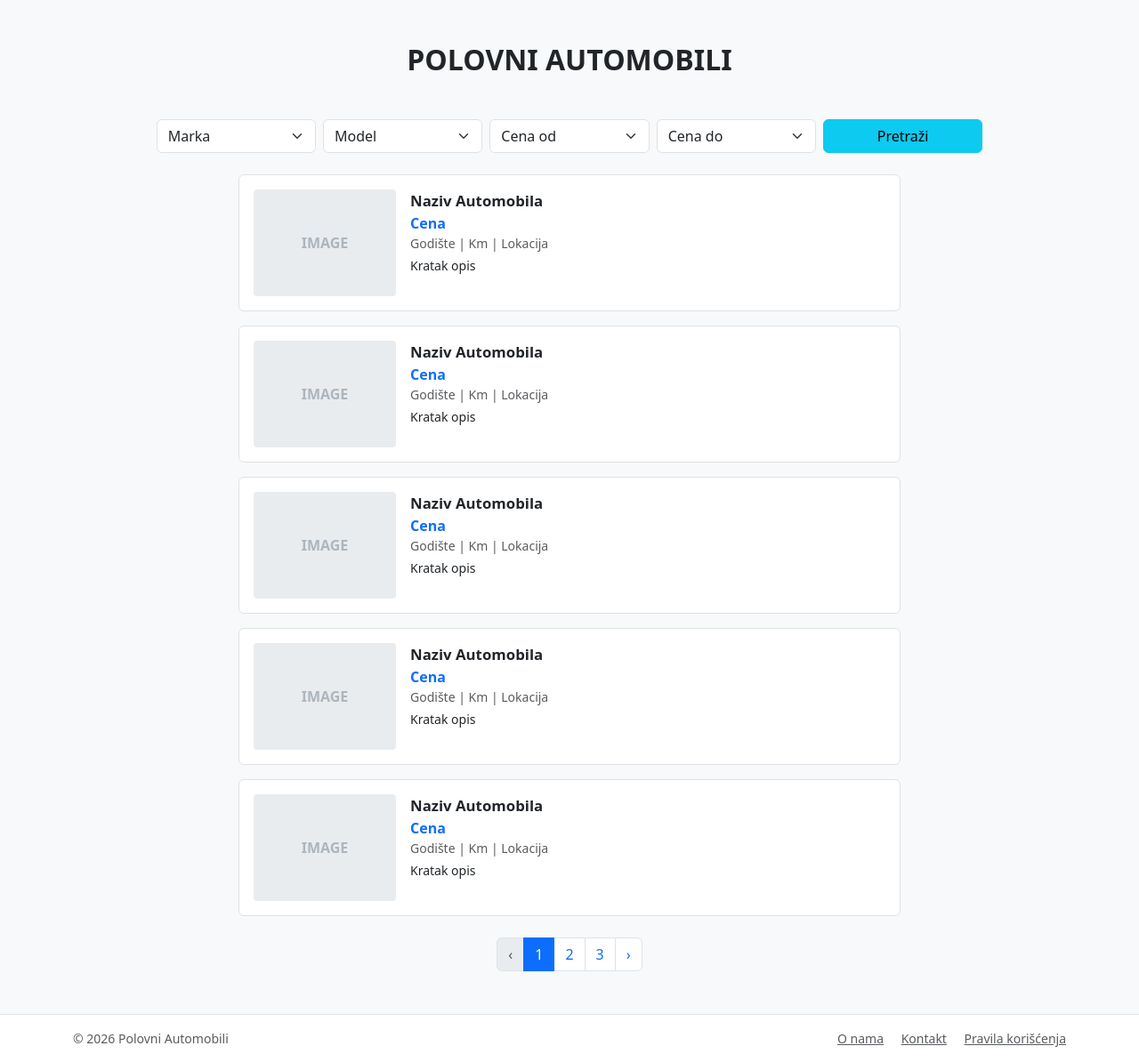
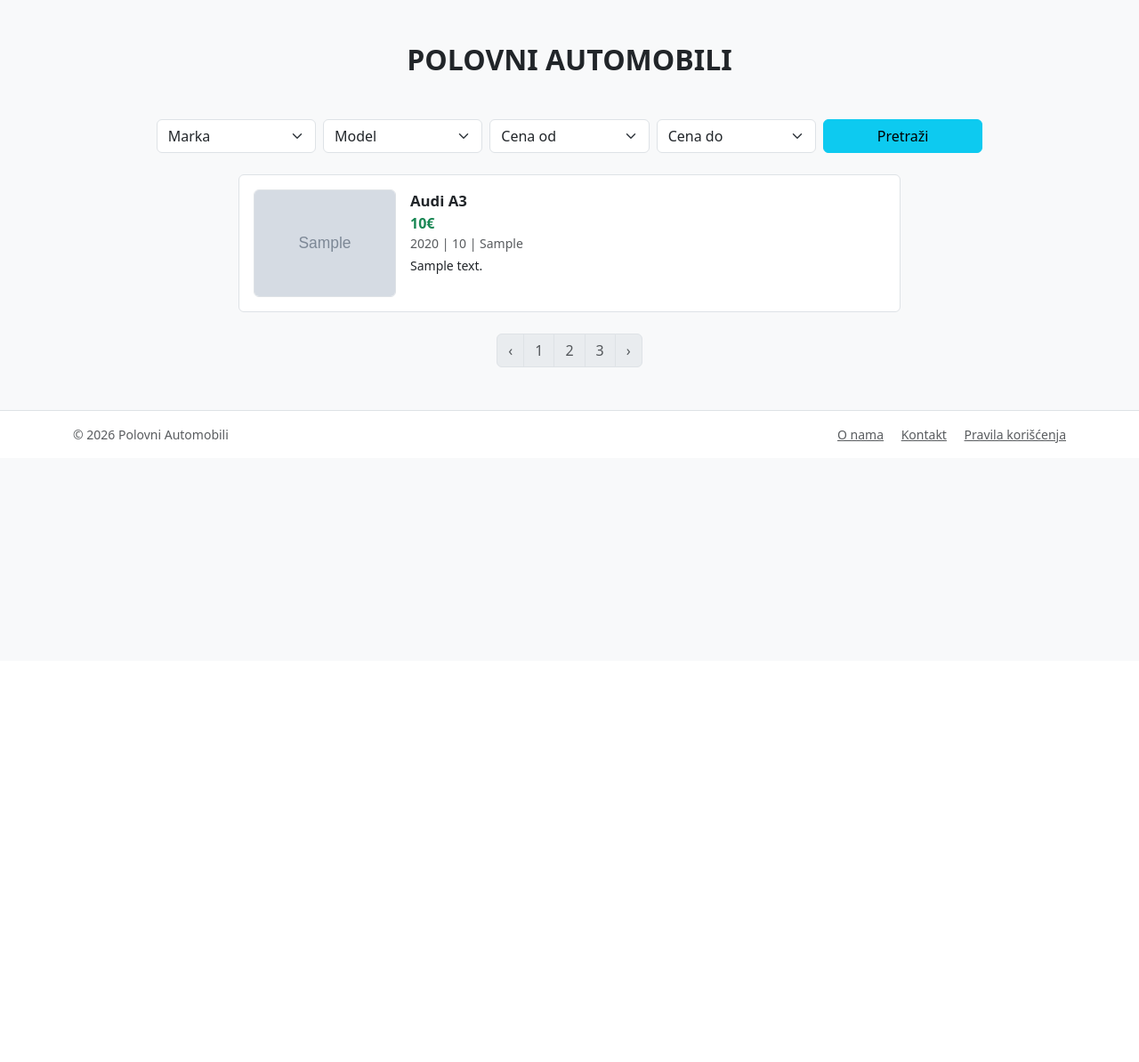
Before and after one commit to StefanMilanovic91/polovni-automobili, a PHP site: page / in a window 1280 px wide. Shown: the part 57-1251 px from the top of the page at 89% size. After the commit the page ends 555 px from the top, so only its background shows below. Run offline with PHP 8.4, Linux system fonts and the light colour scheme; data comes from the database, SQL or seed files in the repository; tables that the repository leaves empty hold one stand-in row (values such as "Sample post"); grey boxes marked "Sample" are stand-in pictures.

Commit message:
FE + BE: - ad preview page // view + controller - home page // view + controller

```diff
--- a/controllers/home.controller.php
+++ b/controllers/home.controller.php
@@ -1,3 +1,38 @@
 <?php
 
-view('home.view');
+// TODO: Add pagination.
+$statement1 = $pdo->prepare('
+                                SELECT ads.*, users.name AS owner, car_brands.name AS brand, car_models.name AS model
+                                FROM ads
+                                JOIN users ON ads.user_id = users.id
+                                JOIN car_brands ON car_brands.id = ads.brand_id
+                                JOIN car_models ON car_models.id = ads.model_id
+                            ');
+$statement1->execute();
+$ads = $statement1->fetchAll();
+//dd($ads);
+
+$statement2 = $pdo->prepare('SELECT * FROM ad_images');
+$statement2->execute();
+$ad_images = $statement2->fetchAll();
+//dd($ad_images);
+
+$thumbnails = [];
+
+foreach ($ad_images as $img) {
+    if (isset($thumbnails[$img->ad_id])) {
+        continue;
+    } else {
+        $thumbnails[$img->ad_id] = $img->path;
+    }
+}
+//dd($thumbnails);
+
+foreach ($ads as $ad) {
+    if (isset($thumbnails[$ad->id])) {
+        $ad->thumbnail = isset($thumbnails[$ad->id]) ? $thumbnails[$ad->id] : null;
+    }
+}
+//terminal_var_dump($ads);
+
+view('home.view', compact('ads'));
--- a/public/js/main.js
+++ b/public/js/main.js
@@ -1,6 +1,6 @@
 handleDialogs();
-handleBrandAndModelSelectors(); // TODO: This is necessary only on the /add-car page. Include it only there.
-handleYearSelector(); // TODO: This is necessary only on the /add-car page. Include it only there.
+handleBrandAndModelSelectors(); // TODO: This is necessary only on the /ads page. Include it only there.
+handleYearSelector(); // TODO: This is necessary only on the /ads page. Include it only there.
 
 function handleDialogs() {
     const params = new URLSearchParams(window.location.search);
@@ -66,6 +66,9 @@ function handleBrandAndModelSelectors() {
 
 function handleYearSelector() {
     const selector = document.querySelector('#year-selector');
+
+    if (!selector) return;
+
     const startYear = 1900;
     const endYear = 2026;
 
--- a/router/index.php
+++ b/router/index.php
@@ -4,8 +4,9 @@
 $routes = [
     '/' => 'controllers/home.controller.php',
 
-    '/add-car' => 'controllers/add-car.controller.php', // TODO: Preimenuj u /ads/create
-//  '/ads/show' => 'controllers/ads/show.controller.php',
+    '/ads/create' => 'controllers/ads/create.controller.php', // TODO: Mozda submit moze da salje na /ads/store - POST
+    '/ads/show' => 'controllers/ads/show.controller.php',
+//  '/ads/edit' => 'controllers/ads/edit.controller.php',
 
     '/auth/register' => 'controllers/auth/register.controller.php',
     '/auth/login' => 'controllers/auth/login.controller.php',
--- a/views/home.view.php
+++ b/views/home.view.php
@@ -14,76 +14,35 @@
     <?php require base('views/partials/home/search-bar.php'); ?>
 
     <div class="d-flex flex-column gap-3 col-12 col-md-8 mx-auto">
-
-        <div class="car-card p-3 d-flex gap-3">
-            <div style="width: 160px;">
-                <div class="car-image">IMAGE</div>
-            </div>
-            <div class="flex-grow-1">
-                <div class="car-title">Naziv Automobila</div>
-                <div class="text-primary fw-semibold">Cena</div>
-                <div class="text-muted small">Godište | Km | Lokacija</div>
-                <div class="small mt-1">Kratak opis</div>
-            </div>
-        </div>
-
-        <div class="car-card p-3 d-flex gap-3">
-            <div style="width: 160px;">
-                <div class="car-image">IMAGE</div>
-            </div>
-            <div class="flex-grow-1">
-                <div class="car-title">Naziv Automobila</div>
-                <div class="text-primary fw-semibold">Cena</div>
-                <div class="text-muted small">Godište | Km | Lokacija</div>
-                <div class="small mt-1">Kratak opis</div>
-            </div>
-        </div>
-
-        <div class="car-card p-3 d-flex gap-3">
-            <div style="width: 160px;">
-                <div class="car-image">IMAGE</div>
-            </div>
-            <div class="flex-grow-1">
-                <div class="car-title">Naziv Automobila</div>
-                <div class="text-primary fw-semibold">Cena</div>
-                <div class="text-muted small">Godište | Km | Lokacija</div>
-                <div class="small mt-1">Kratak opis</div>
-            </div>
-        </div>
-
-        <div class="car-card p-3 d-flex gap-3">
-            <div style="width: 160px;">
-                <div class="car-image">IMAGE</div>
-            </div>
-            <div class="flex-grow-1">
-                <div class="car-title">Naziv Automobila</div>
-                <div class="text-primary fw-semibold">Cena</div>
-                <div class="text-muted small">Godište | Km | Lokacija</div>
-                <div class="small mt-1">Kratak opis</div>
-            </div>
-        </div>
-
-        <div class="car-card p-3 d-flex gap-3">
-            <div style="width: 160px;">
-                <div class="car-image">IMAGE</div>
-            </div>
-            <div class="flex-grow-1">
-                <div class="car-title">Naziv Automobila</div>
-                <div class="text-primary fw-semibold">Cena</div>
-                <div class="text-muted small">Godište | Km | Lokacija</div>
-                <div class="small mt-1">Kratak opis</div>
-            </div>
-        </div>
-
+        <?php foreach ($ads as $ad): ?>
+            <a href="/ads/show?id=<?= $ad->id ?>" class="text-decoration-none">
+                <div class="car-card p-3 d-flex gap-3 text-dark">
+                    <div style="width: 160px;">
+                        <div class="ratio ratio-4x3 border rounded overflow-hidden">
+                            <img
+                                    src="/<?= $ad->thumbnail ?>"
+                                    alt="Slika oglasa"
+                                    class="img-fluid object-fit-cover"
+                            >
+                        </div>
+                    </div>
+                    <div class="flex-grow-1">
+                        <div class="car-title"><?= $ad->brand . ' ' . $ad->model ?></div>
+                        <div class="text-success fw-semibold"><?= $ad->price ?>€</div>
+                        <div class="text-muted small"><?= $ad->year . ' | ' . $ad->mileage . ' | ' . $ad->location ?></div>
+                        <div class="small mt-1"><?= $ad->description ?></div>
+                    </div>
+                </div>
+            </a>
+        <?php endforeach; ?>
     </div>
-
     <nav class="mt-4">
         <ul class="pagination justify-content-center">
             <li class="page-item disabled"><a class="page-link">‹</a></li>
-            <li class="page-item active"><a class="page-link">1</a></li>
-            <li class="page-item"><a class="page-link">2</a></li>
-            <li class="page-item"><a class="page-link">3</a></li>
-            <li class="page-item"><a class="page-link">›</a></li>
+            <li class="page-item disabled"><a class="page-link">1</a></li>
+            <li class="page-item disabled"><a class="page-link">2</a></li>
+            <li class="page-item disabled"><a class="page-link">3</a></li>
+            <li class="page-item disabled"><a class="page-link">›</a></li>
         </ul>
     </nav>
 
--- a/views/partials/shared/nav-bar.php
+++ b/views/partials/shared/nav-bar.php
@@ -7,7 +7,7 @@
                 <a href="/" class="btn btn-info">
                     Početna
                 </a>
-                <a href="/add-car" class="btn btn-info">
+                <a href="/ads/create" class="btn btn-info">
                     Postavi oglas
                 </a>
                 <a href="/auth/logout" class="btn btn-secondary">
```
Also changed, not shown: controllers/ads/create.controller.php (renamed from controllers/add-car.controller.php, +18 -25 lines), controllers/ads/show.controller.php (added, +25 -0 lines), views/add-car.view.php (deleted, +0 -133 lines), views/ads/create.view.php (added, +39 -0 lines), views/ads/show.view.php (added, +105 -0 lines), views/partials/ads/create/form.php (added, +95 -0 lines), views/partials/ads/create/success.php (added, +17 -0 lines), public/css/ads/create.css (added), 1 other file.
